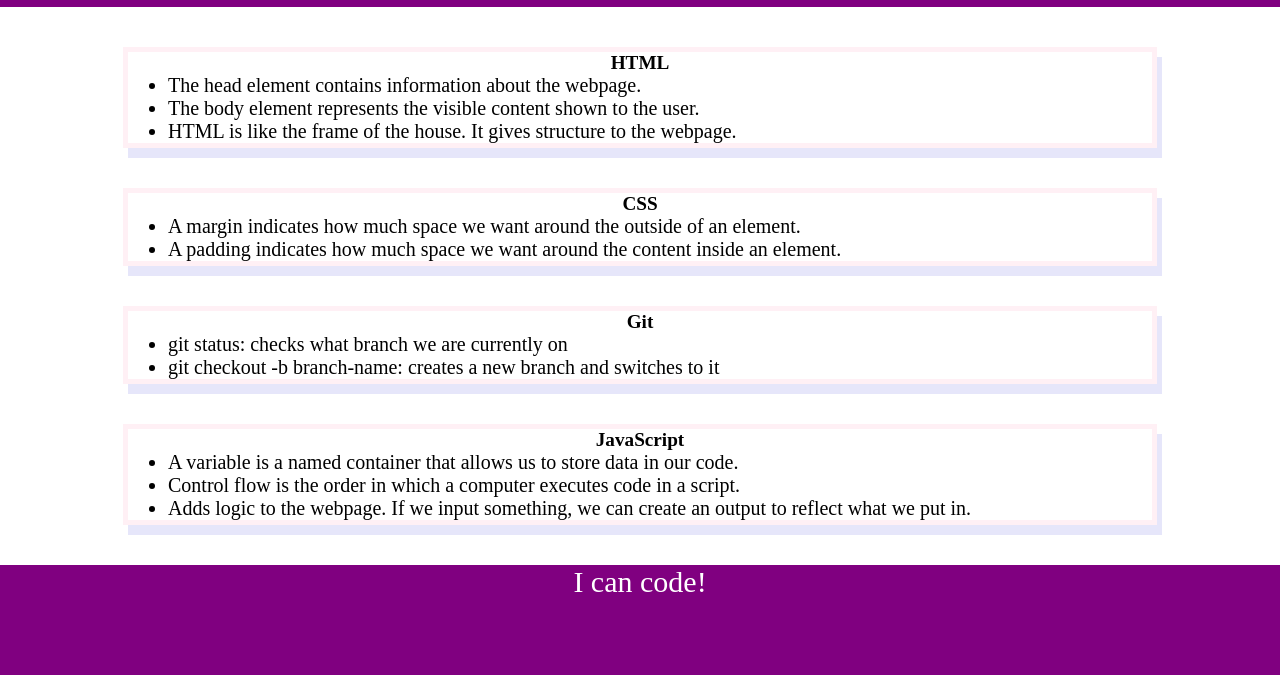
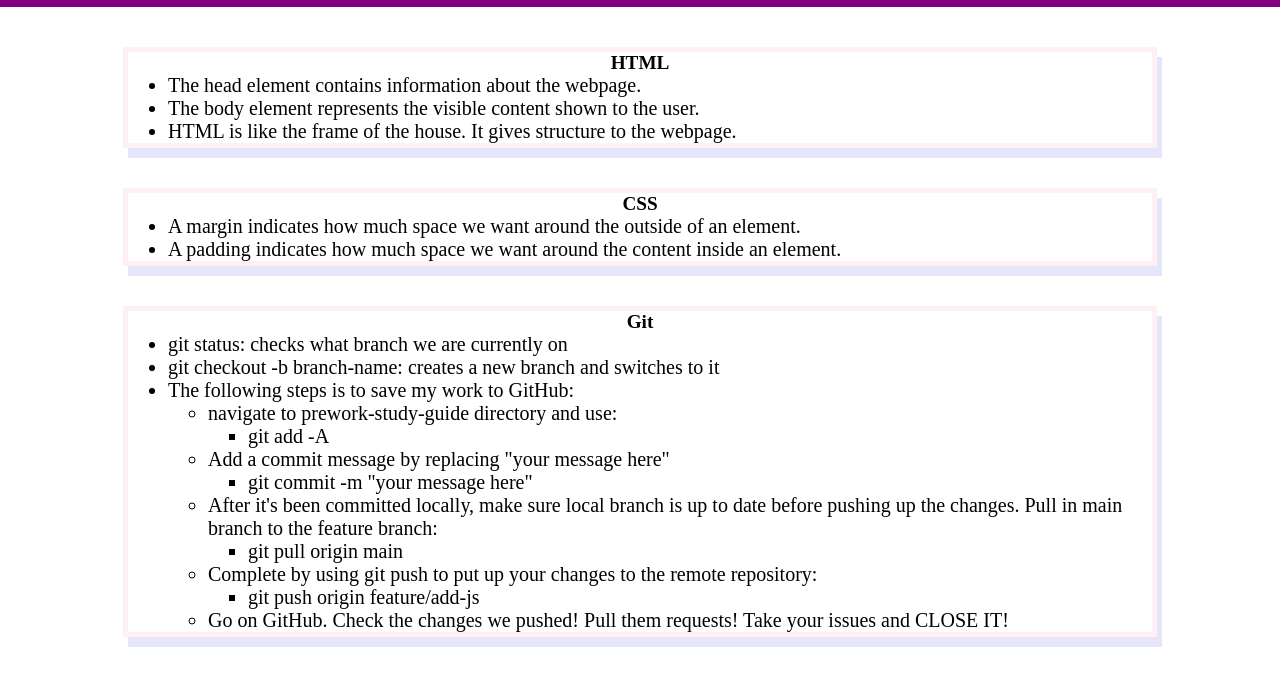
Before and after one commit to ForkLiftFanatic/prework-study-guide, a plain HTML site: page prework-study-guide/index.html in a window 1280 px wide. Shown: the part 113-788 px from the top of the page. Drawn offline with Linux system fonts and the light colour scheme.

Commit message:
updated intel.HTML for git notes

```diff
--- a/prework-study-guide/index.html
+++ b/prework-study-guide/index.html
@@ -34,6 +34,25 @@
         <ul>
           <li>git status: checks what branch we are currently on</li>
           <li>git checkout -b branch-name: creates a new branch and switches to it</li>
+          <li>The following steps is to save my work to GitHub:</li>
+          <ul>
+            <li>navigate to prework-study-guide directory and use:</li>
+            <ul>
+              <li>git add -A</li>
+            </ul>
+            <li>Add a commit message by replacing "your message here"</li>
+            <ul>
+              <li>git commit -m "your message here"</li>
+            </ul>
+            <li>After it's been committed locally, make sure local branch is up to date before pushing up the changes. Pull in main branch to the feature branch:</li>
+            <ul>
+              <li>git pull origin main</li>
+            </ul>
+            <li>Complete by using git push to put up your changes to the remote repository:</li>
+            <ul>
+              <li>git push origin feature/add-js</li>
+            </ul>
+            <li>Go on GitHub. Check the changes we pushed! Pull them requests! Take your issues and CLOSE IT!</li>
         </ul>
       </section>
       <section class="card" id="javascript-section">
```
